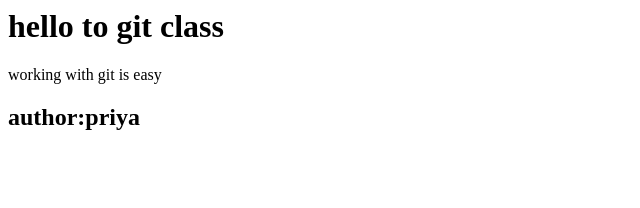
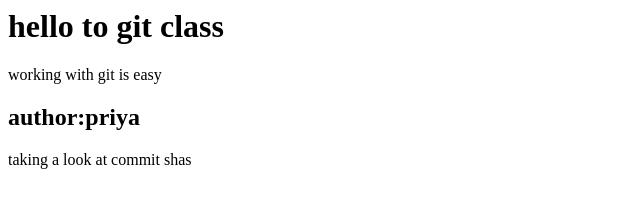
Before and after one commit to sup6iya/gitgithubclass, a plain HTML site: page index.html in a window 1280 px wide. Shown: the whole page, without its empty margins (0-640 px from the left). Drawn offline with Linux system fonts and the light colour scheme.

Commit message:
added a p

```diff
--- a/index.html
+++ b/index.html
@@ -5,3 +5,7 @@
 </div>
 
 <h2> author:priya </h2>
+
+<div>
+<p> taking a look at commit shas</p>
+</div>
```
